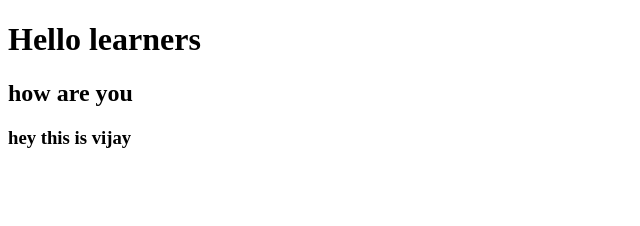
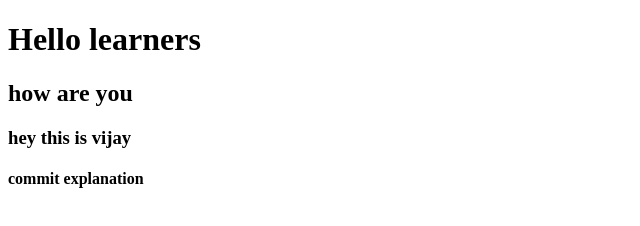
Before and after one commit to ramyamaddala06/geitDemo, a plain HTML site: page index.html in a window 1280 px wide. Shown: the whole page, without its empty margins (0-640 px from the left). Drawn offline with Linux system fonts and the light colour scheme.

Commit message:
commit explanation

```diff
--- a/index.html
+++ b/index.html
@@ -9,5 +9,6 @@
     <h1>Hello learners</h1>
     <h2>how are you</h2>
     <h3>hey this is vijay</h3>
+    <h4>commit explanation</h4>
 </body>
 </html>
```
